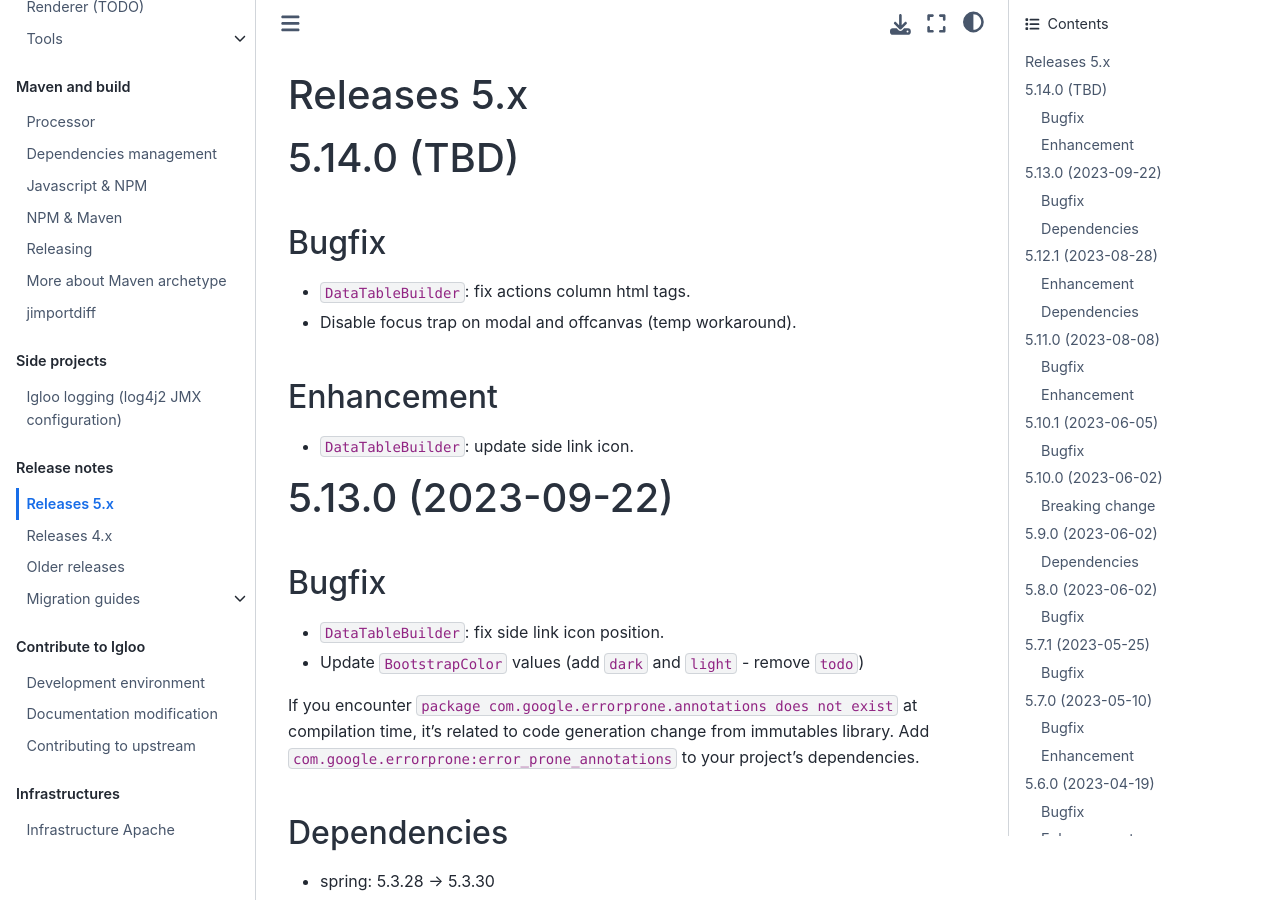
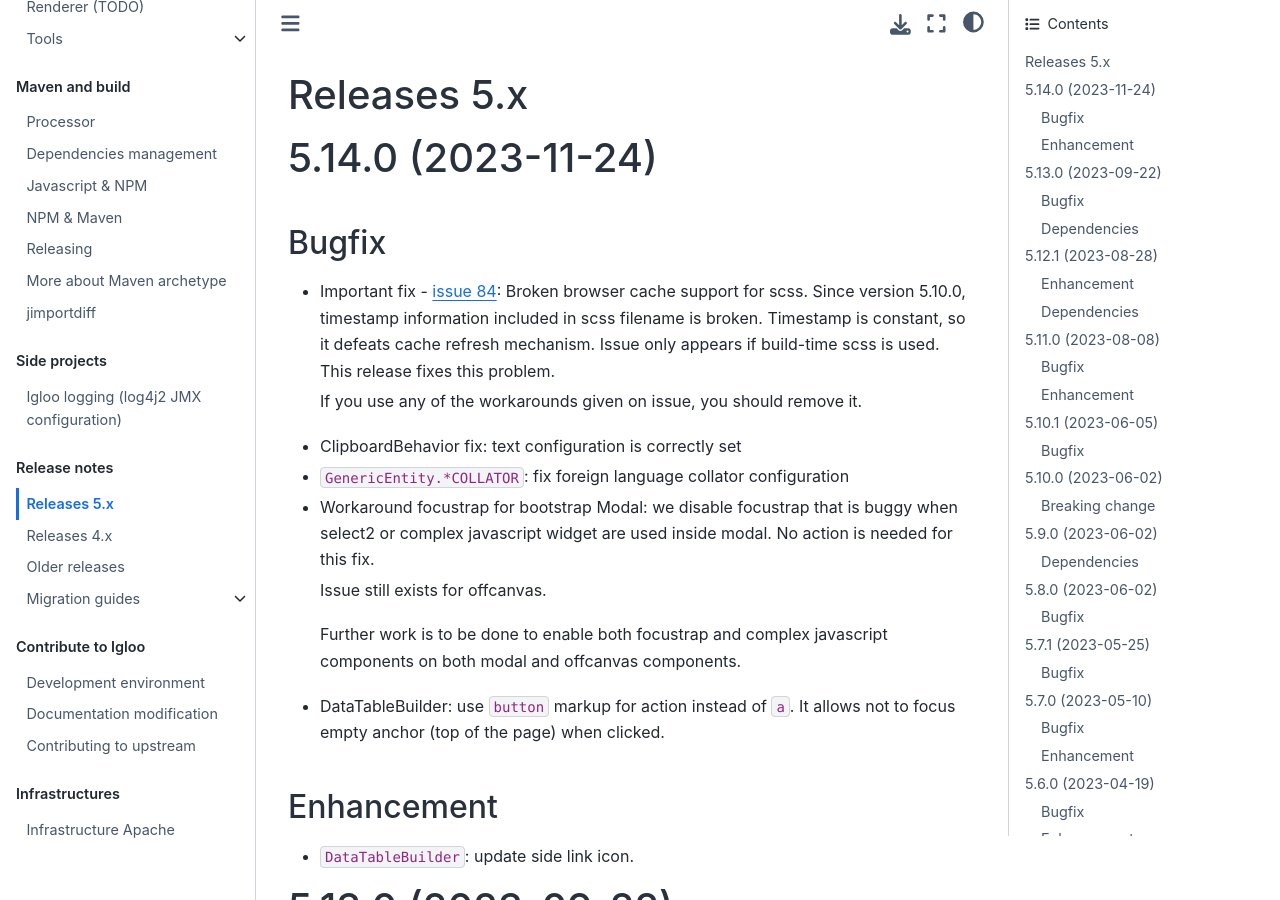
Before and after one commit to igloo-project/igloo-doc, a Sphinx documentation site: the page built from source/release-notes/releases-5.x.md, in a window 1280 px wide and 900 px high. Built offline with Sphinx 7.4.7 and the Sphinx Book theme 1.1.4, drawn with Linux system fonts in a browser that asks for light colours.

Commit message:
5.14.0 release

```diff
--- a/source/release-notes/releases-5.x.md
+++ b/source/release-notes/releases-5.x.md
@@ -2,12 +2,31 @@
 
 (v5.14.0)=
 
-# 5.14.0 (TBD)
+# 5.14.0 (2023-11-24)
 
 ## Bugfix
 
-* `DataTableBuilder`: fix actions column html tags.
-* Disable focus trap on modal and offcanvas (temp workaround).
+* Important fix - {issue}`84`: Broken browser cache support for scss. Since version 5.10.0,
+  timestamp information included in scss filename is broken. Timestamp is constant, so it
+  defeats cache refresh mechanism. Issue only appears if build-time scss is used. This release
+  fixes this problem.
+
+  If you use any of the workarounds given on issue, you should remove it.
+
+* ClipboardBehavior fix: text configuration is correctly set
+
+* `GenericEntity.*COLLATOR`: fix foreign language collator configuration
+
+* Workaround focustrap for bootstrap Modal: we disable focustrap that is buggy when select2 or
+  complex javascript widget are used inside modal. No action is needed for this fix.
+
+  Issue still exists for offcanvas.
+
+  Further work is to be done to enable both focustrap and complex javascript components on
+  both modal and offcanvas components.
+
+* DataTableBuilder: use `button` markup for action instead of `a`. It allows not to focus
+  empty anchor (top of the page) when clicked.
 
 ## Enhancement
 
```
